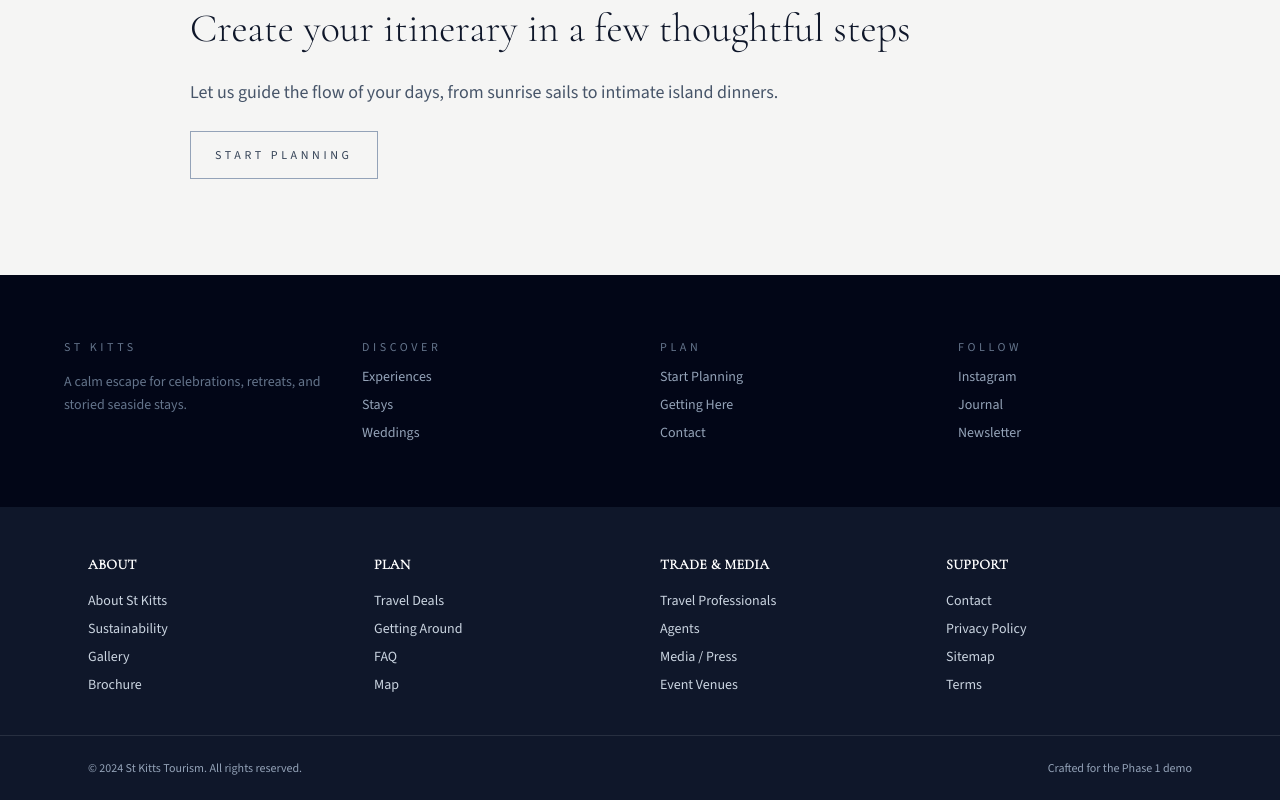
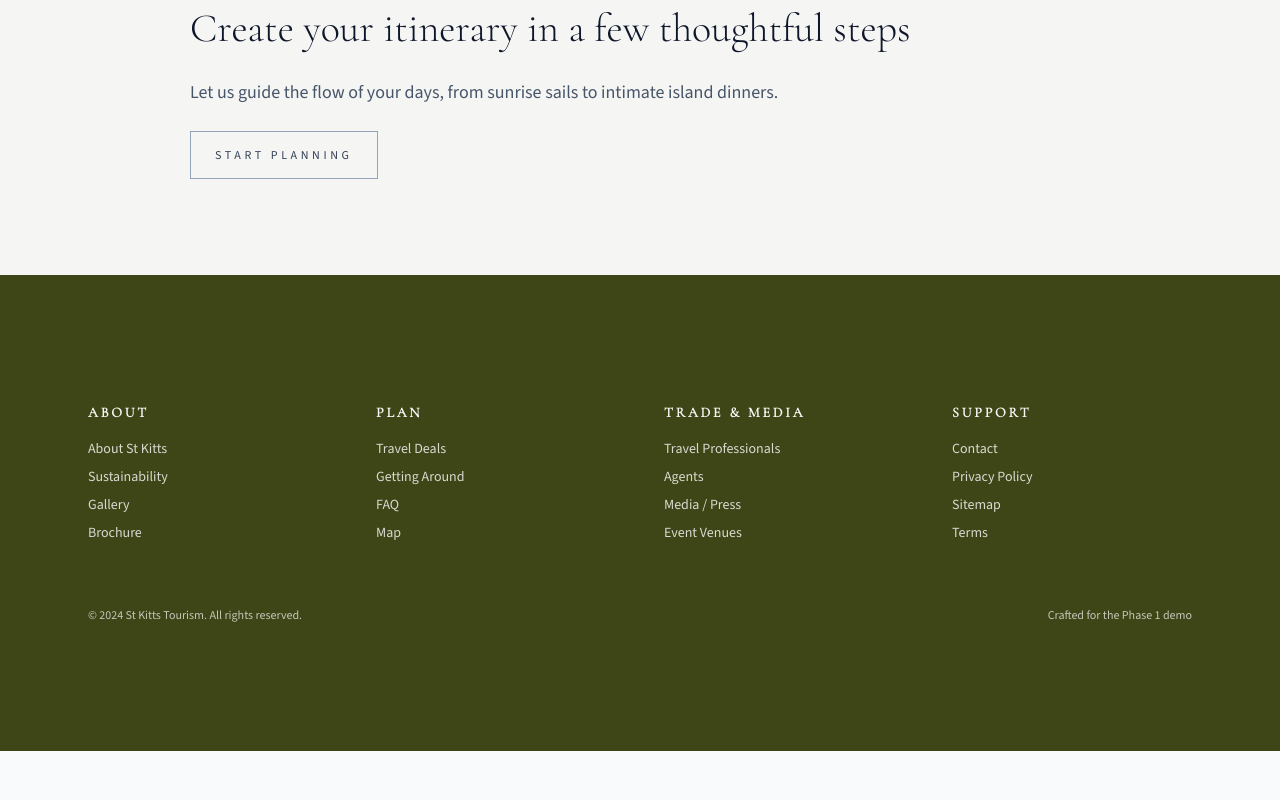
Before and after one commit to leahbrowne/kn, a Next.js app: page / in a window 1280 px wide. Shown: the part 3587-4387 px from the top of the page. After the commit the page ends 4338 px from the top, so only its background shows below. Built offline with nearby package versions, Linux system fonts and the light colour scheme.

Commit message:
Refactor footer to single minimal section

```diff
--- a/app/page.tsx
+++ b/app/page.tsx
@@ -222,49 +222,6 @@ export default function Home() {
         </div>
       </section>
 
-      <footer className="bg-slate-950 px-6 py-16 text-slate-400 sm:px-10 lg:px-16">
-        <div className="mx-auto grid w-full max-w-[1200px] gap-10 text-sm md:grid-cols-4">
-          <div>
-            <p className="mb-4 text-xs uppercase tracking-[0.3em] text-slate-500">
-              St Kitts
-            </p>
-            <p className="leading-relaxed text-slate-500">
-              A calm escape for celebrations, retreats, and storied seaside
-              stays.
-            </p>
-          </div>
-          <div>
-            <p className="mb-3 text-xs uppercase tracking-[0.3em] text-slate-500">
-              Discover
-            </p>
-            <ul className="space-y-2">
-              <li>Experiences</li>
-              <li>Stays</li>
-              <li>Weddings</li>
-            </ul>
-          </div>
-          <div>
-            <p className="mb-3 text-xs uppercase tracking-[0.3em] text-slate-500">
-              Plan
-            </p>
-            <ul className="space-y-2">
-              <li>Start Planning</li>
-              <li>Getting Here</li>
-              <li>Contact</li>
-            </ul>
-          </div>
-          <div>
-            <p className="mb-3 text-xs uppercase tracking-[0.3em] text-slate-500">
-              Follow
-            </p>
-            <ul className="space-y-2">
-              <li>Instagram</li>
-              <li>Journal</li>
-              <li>Newsletter</li>
-            </ul>
-          </div>
-        </div>
-      </footer>
     </main>
   );
 }
--- a/components/Footer.tsx
+++ b/components/Footer.tsx
@@ -39,19 +39,19 @@ const footerColumns = [
 
 export default function Footer() {
   return (
-    <footer className="bg-slate-900 text-slate-200">
-      <div className="mx-auto w-full max-w-6xl px-6 pb-10 pt-12">
-        <div className="grid gap-10 sm:grid-cols-2 lg:grid-cols-4">
+    <footer className="bg-[#3E4617] text-[#F6F6F3]">
+      <div className="mx-auto w-full max-w-6xl px-6 py-32">
+        <div className="grid gap-12 sm:grid-cols-2 lg:grid-cols-4">
           {footerColumns.map((column) => (
             <div key={column.title} className="space-y-4">
-              <h2 className="text-sm font-semibold uppercase tracking-wide text-white">
+              <h2 className="text-sm font-semibold uppercase tracking-[0.2em] text-[#F6F6F3]">
                 {column.title}
               </h2>
-              <ul className="space-y-2 text-sm text-slate-300">
+              <ul className="space-y-2 text-sm text-white/80">
                 {column.links.map((link) => (
                   <li key={link.label}>
                     <a
-                      className="transition hover:text-white focus-visible:outline focus-visible:outline-2 focus-visible:outline-offset-2 focus-visible:outline-white"
+                      className="transition hover:text-white focus-visible:outline focus-visible:outline-2 focus-visible:outline-offset-4 focus-visible:outline-white"
                       href={link.href}
                     >
                       {link.label}
@@ -62,9 +62,7 @@ export default function Footer() {
             </div>
           ))}
         </div>
-      </div>
-      <div className="border-t border-white/10">
-        <div className="mx-auto flex w-full max-w-6xl flex-col gap-2 px-6 py-6 text-xs text-slate-400 sm:flex-row sm:items-center sm:justify-between">
+        <div className="mt-16 flex flex-col gap-2 text-xs text-white/70 sm:flex-row sm:items-center sm:justify-between">
           <span>© 2024 St Kitts Tourism. All rights reserved.</span>
           <span>Crafted for the Phase 1 demo</span>
         </div>
```
